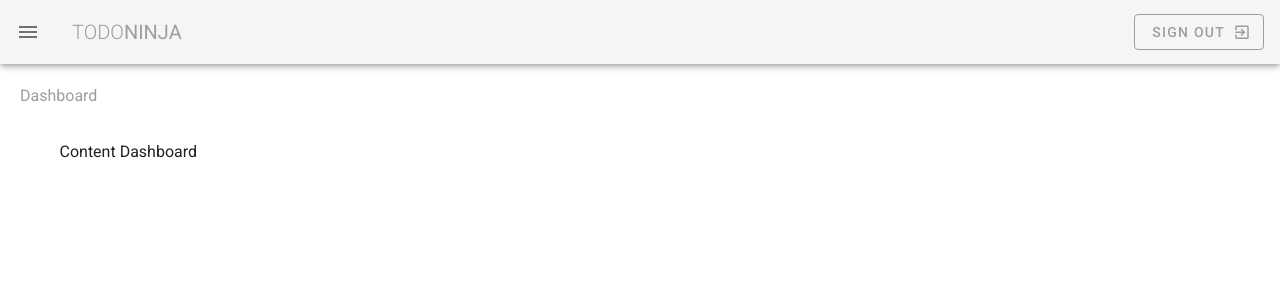
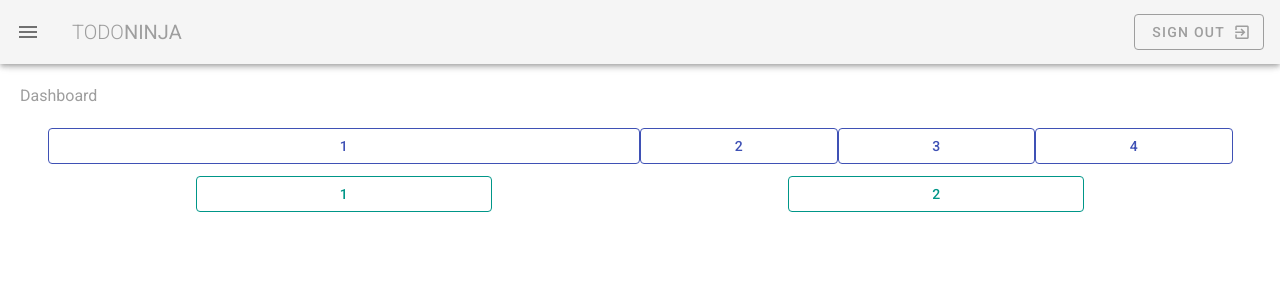
Before and after one commit to vinh-khang/vue-project-training, a Vue app: page / in a window 1280 px wide. Shown: the top 300 px of the page. Built offline with nearby package versions, Linux system fonts and the light colour scheme.

Commit message:
grid system code update

```diff
--- a/src/views/DashboardView.vue
+++ b/src/views/DashboardView.vue
@@ -2,7 +2,29 @@
   <div class="home">
     <div class="subheading grey--text ma-5">Dashboard</div>
     <v-container class="my-5">
-      <p>Content Dashboard</p>
+      <v-layout row wrap class="mb-3">
+        <v-flex xs12 md6>
+          <v-btn outlined block color="indigo">1</v-btn>
+        </v-flex>
+        <v-flex xs4 md2>
+          <v-btn outlined block color="indigo">2</v-btn>
+        </v-flex>
+        <v-flex xs4 md2>
+          <v-btn outlined block color="indigo">3</v-btn>
+        </v-flex>
+        <v-flex xs4 md2>
+          <v-btn outlined block color="indigo">4</v-btn>
+        </v-flex>
+      </v-layout>
+
+      <v-layout row wrap justify-space-around>
+        <v-flex xs4 md3>
+          <v-btn outlined block color="teal">1</v-btn>
+        </v-flex>
+        <v-flex xs4 md3>
+          <v-btn outlined block color="teal">2</v-btn>
+        </v-flex>
+      </v-layout>
     </v-container>
   </div>
 </template>
```
